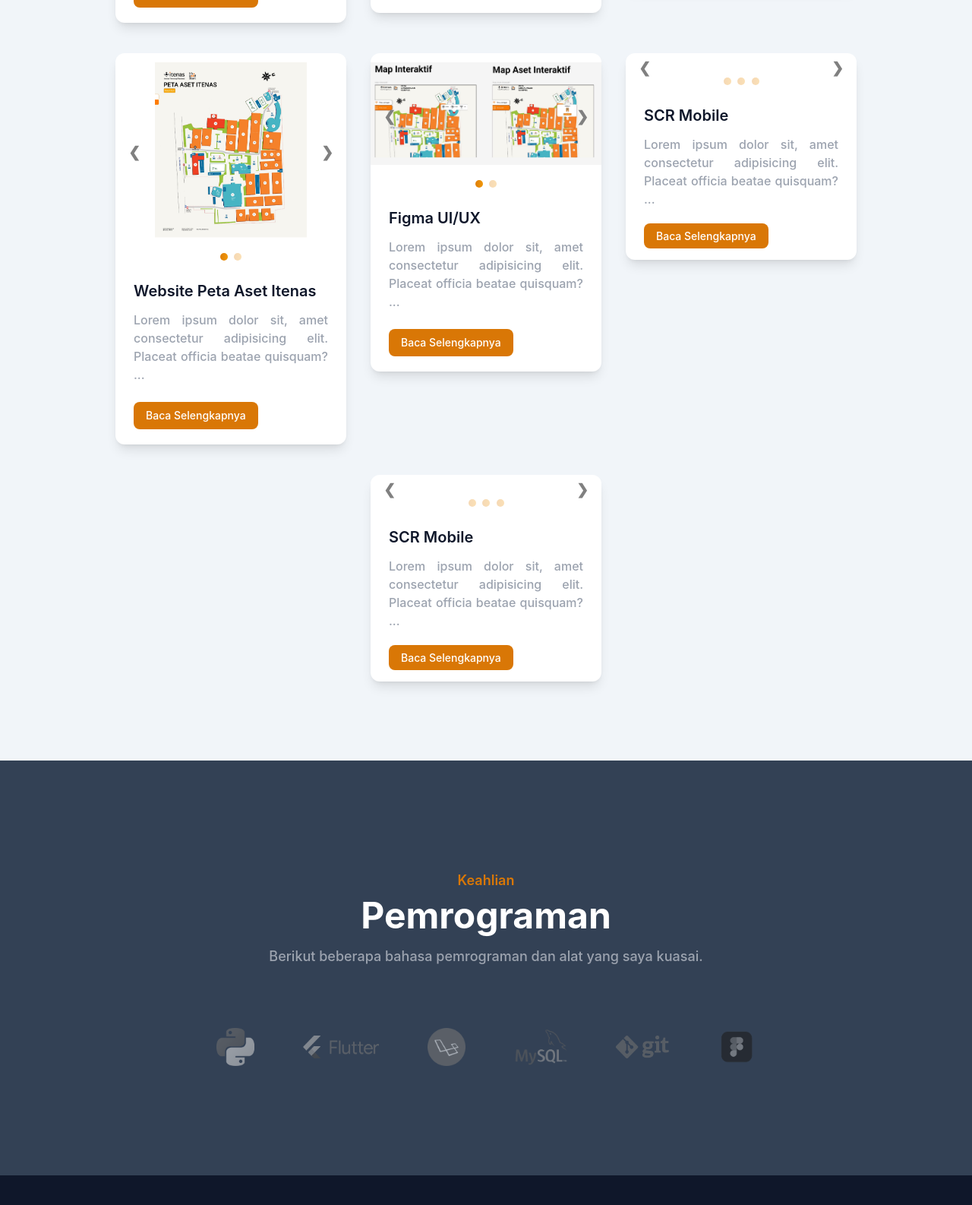
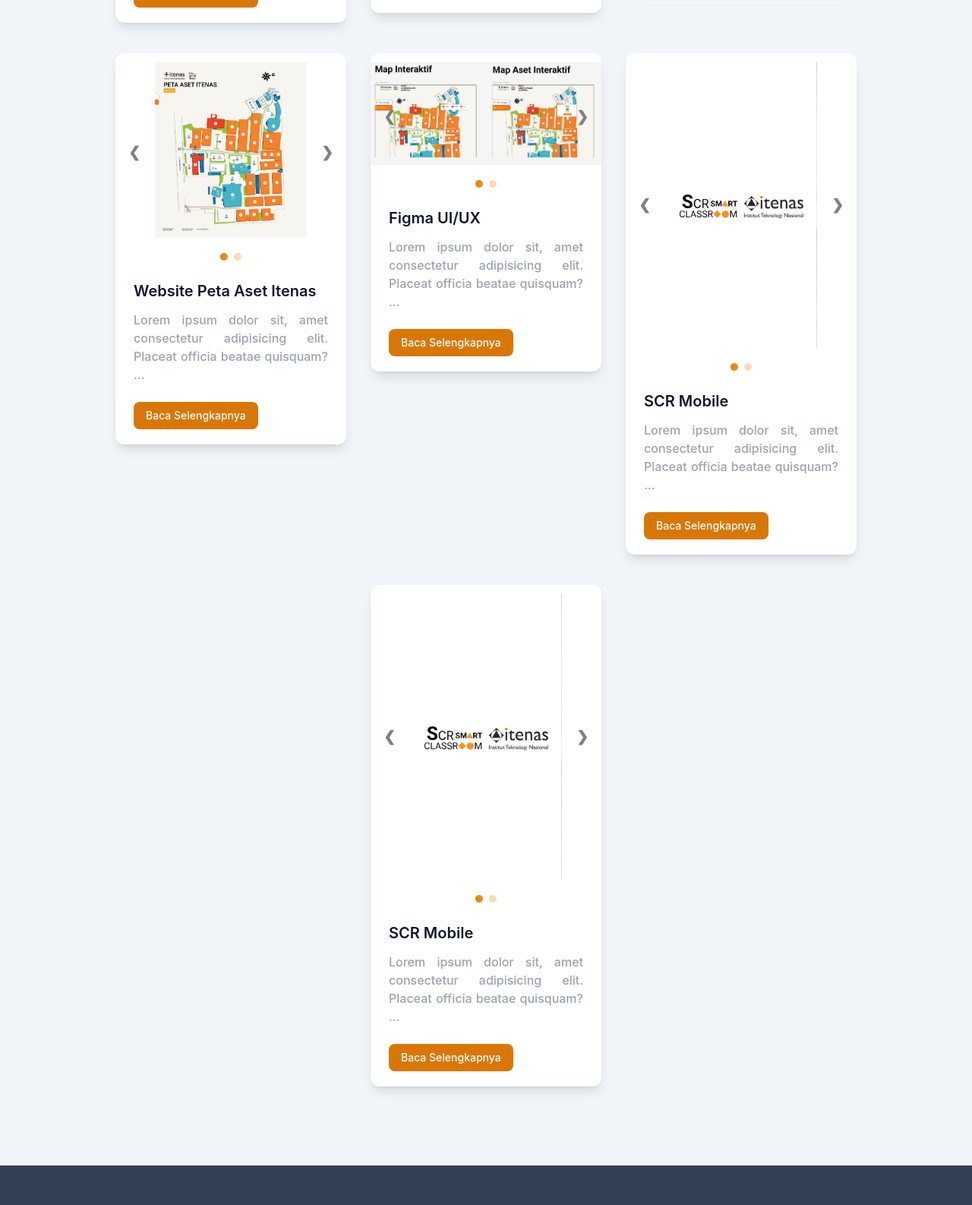
Before and after one commit to ArifRosyidP/Portofolio-tailwind, a website: page index.html in a window 1280 px wide. Shown: the part 2039-3625 px from the top of the page at 76% size. Drawn offline with Linux system fonts and the light colour scheme.

Commit message:
fix fitur porto

```diff
--- a/index.html
+++ b/index.html
@@ -777,7 +777,7 @@
               <!-- Slideshow container -->
               <div class="slideshow-container fade py-3">
                 <!-- Full images / Content -->
-                <div class="Containers2">
+                <div class="Containers6">
                   <!-- <div class="info">Slide 1</div> -->
                   <img
                     src="src/img/SCR/1.jpg"
@@ -786,7 +786,7 @@
                   />
                 </div>
 
-                <div class="Containers2">
+                <div class="Containers6">
                   <!-- <div class="info">Slide 2</div> -->
                   <img
                     src="src/img/SCR/2.jpg"
@@ -795,28 +795,18 @@
                   />
                 </div>
 
-                <div class="Containers2">
-                  <!-- <div class="info">Slide 3</div> -->
-                  <img
-                    src="src/img/SCR/3.jpg"
-                    width="200"
-                    style="margin: auto"
-                  />
-                </div>
-
                 <!-- Prev and Next buttons -->
-                <a class="Back hover:text-white" onclick="plusSlides2(-1)"
+                <a class="Back hover:text-white" onclick="plusSlides6(-1)"
                   >&#10094;</a
                 >
-                <a class="forward hover:text-white" onclick="plusSlides2(1)"
+                <a class="forward hover:text-white" onclick="plusSlides6(1)"
                   >&#10095;</a
                 >
               </div>
               <!-- The dots -->
               <div style="text-align: center">
-                <span class="dots2" onclick="currentSlide2(1)"></span>
-                <span class="dots2" onclick="currentSlide2(2)"></span>
-                <span class="dots2" onclick="currentSlide2(3)"></span>
+                <span class="dots6" onclick="currentSlide6(1)"></span>
+                <span class="dots6" onclick="currentSlide6(2)"></span>
               </div>
 
               <div class="py-5 px-6">
@@ -832,8 +822,8 @@
                   class="mb-6 text-base font-medium text-secondary"
                 >
                   Lorem ipsum dolor sit, amet consectetur adipisicing elit.
-                  Placeat officia beatae quisquam? <span id="dots2">...</span
-                  ><span id="more2"
+                  Placeat officia beatae quisquam? <span id="dot6">...</span
+                  ><span id="more6"
                     >erisque enim ligula venenatis dolor. Maecenas nisl est,
                     ultrices nec congue eget, auctor vitae massa. Fusce luctus
                     vestibulum augue ut aliquet. Nunc sagittis dictum nisi, sed
@@ -844,12 +834,13 @@
                   >
                 </p>
 
-                <a
-                  onclick="myFunction2()"
-                  id="myBtn2"
+                <button
                   class="rounded-lg bg-primary py-2 px-4 text-sm font-medium text-white hover:opacity-80"
-                  >Baca Selengkapnya</a
+                  onclick="myFunction6()"
+                  id="myBtn6"
                 >
+                  Baca Selengkapnya
+                </button>
               </div>
             </div>
           </div>
@@ -861,7 +852,7 @@
               <!-- Slideshow container -->
               <div class="slideshow-container fade py-3">
                 <!-- Full images / Content -->
-                <div class="Containers2">
+                <div class="Containers7">
                   <!-- <div class="info">Slide 1</div> -->
                   <img
                     src="src/img/SCR/1.jpg"
@@ -870,7 +861,7 @@
                   />
                 </div>
 
-                <div class="Containers2">
+                <div class="Containers7">
                   <!-- <div class="info">Slide 2</div> -->
                   <img
                     src="src/img/SCR/2.jpg"
@@ -879,28 +870,18 @@
                   />
                 </div>
 
-                <div class="Containers2">
-                  <!-- <div class="info">Slide 3</div> -->
-                  <img
-                    src="src/img/SCR/3.jpg"
-                    width="200"
-                    style="margin: auto"
-                  />
-                </div>
-
                 <!-- Prev and Next buttons -->
-                <a class="Back hover:text-white" onclick="plusSlides2(-1)"
+                <a class="Back hover:text-white" onclick="plusSlides7(-1)"
                   >&#10094;</a
                 >
-                <a class="forward hover:text-white" onclick="plusSlides2(1)"
+                <a class="forward hover:text-white" onclick="plusSlides7(1)"
                   >&#10095;</a
                 >
               </div>
               <!-- The dots -->
               <div style="text-align: center">
-                <span class="dots2" onclick="currentSlide2(1)"></span>
-                <span class="dots2" onclick="currentSlide2(2)"></span>
-                <span class="dots2" onclick="currentSlide2(3)"></span>
+                <span class="dots7" onclick="currentSlide7(1)"></span>
+                <span class="dots7" onclick="currentSlide7(2)"></span>
               </div>
 
               <div class="py-5 px-6">
@@ -916,8 +897,8 @@
                   class="mb-6 text-base font-medium text-secondary"
                 >
                   Lorem ipsum dolor sit, amet consectetur adipisicing elit.
-                  Placeat officia beatae quisquam? <span id="dots2">...</span
-                  ><span id="more2"
+                  Placeat officia beatae quisquam? <span id="dot7">...</span
+                  ><span id="more7"
                     >erisque enim ligula venenatis dolor. Maecenas nisl est,
                     ultrices nec congue eget, auctor vitae massa. Fusce luctus
                     vestibulum augue ut aliquet. Nunc sagittis dictum nisi, sed
@@ -928,12 +909,13 @@
                   >
                 </p>
 
-                <a
-                  onclick="myFunction2()"
-                  id="myBtn2"
+                <button
                   class="rounded-lg bg-primary py-2 px-4 text-sm font-medium text-white hover:opacity-80"
-                  >Baca Selengkapnya</a
+                  onclick="myFunction7()"
+                  id="myBtn7"
                 >
+                  Baca Selengkapnya
+                </button>
               </div>
             </div>
           </div>
--- a/src/js/script.js
+++ b/src/js/script.js
@@ -316,9 +316,9 @@ function myFunction4() {
   }
 }
 function myFunction5() {
-  var dots = document.getElementById("dot4");
-  var moreText = document.getElementById("more4");
-  var btnText = document.getElementById("myBtn4");
+  var dots = document.getElementById("dot5");
+  var moreText = document.getElementById("more5");
+  var btnText = document.getElementById("myBtn5");
 
   if (dots.style.display === "none") {
     dots.style.display = "inline";
@@ -331,9 +331,9 @@ function myFunction5() {
   }
 }
 function myFunction6() {
-  var dots = document.getElementById("dot4");
-  var moreText = document.getElementById("more4");
-  var btnText = document.getElementById("myBtn4");
+  var dots = document.getElementById("dot6");
+  var moreText = document.getElementById("more6");
+  var btnText = document.getElementById("myBtn6");
 
   if (dots.style.display === "none") {
     dots.style.display = "inline";
@@ -346,9 +346,9 @@ function myFunction6() {
   }
 }
 function myFunction7() {
-  var dots = document.getElementById("dot4");
-  var moreText = document.getElementById("more4");
-  var btnText = document.getElementById("myBtn4");
+  var dots = document.getElementById("dot7");
+  var moreText = document.getElementById("more7");
+  var btnText = document.getElementById("myBtn7");
 
   if (dots.style.display === "none") {
     dots.style.display = "inline";
```
